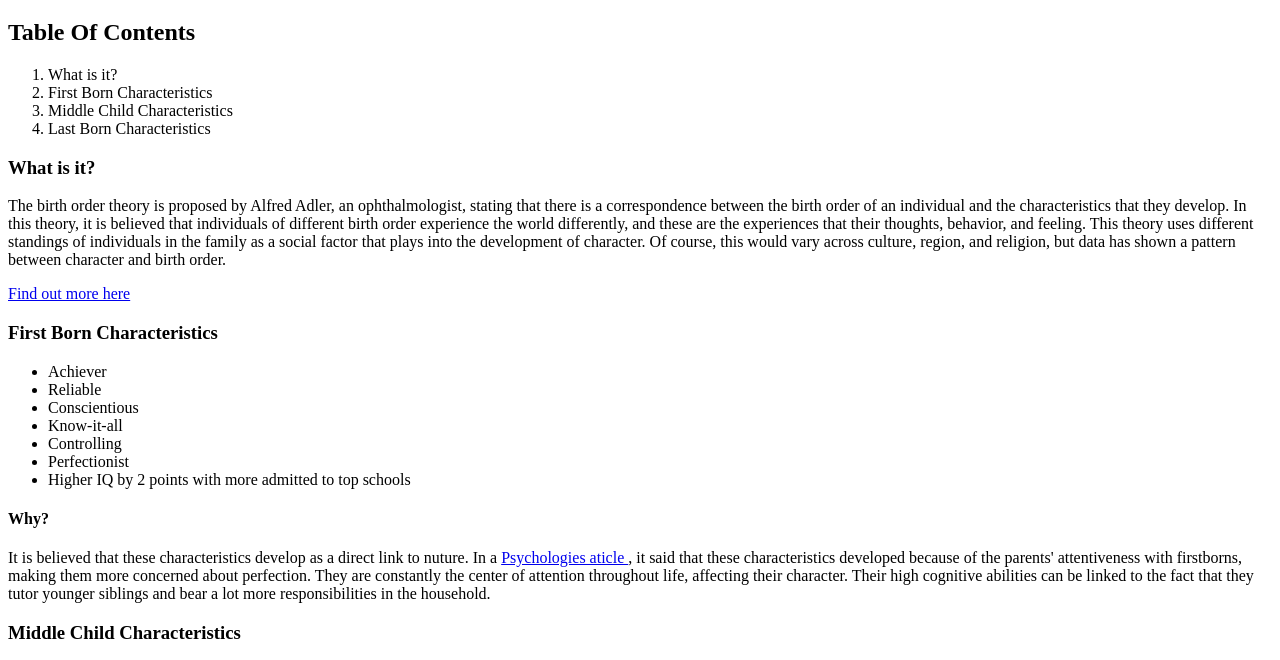
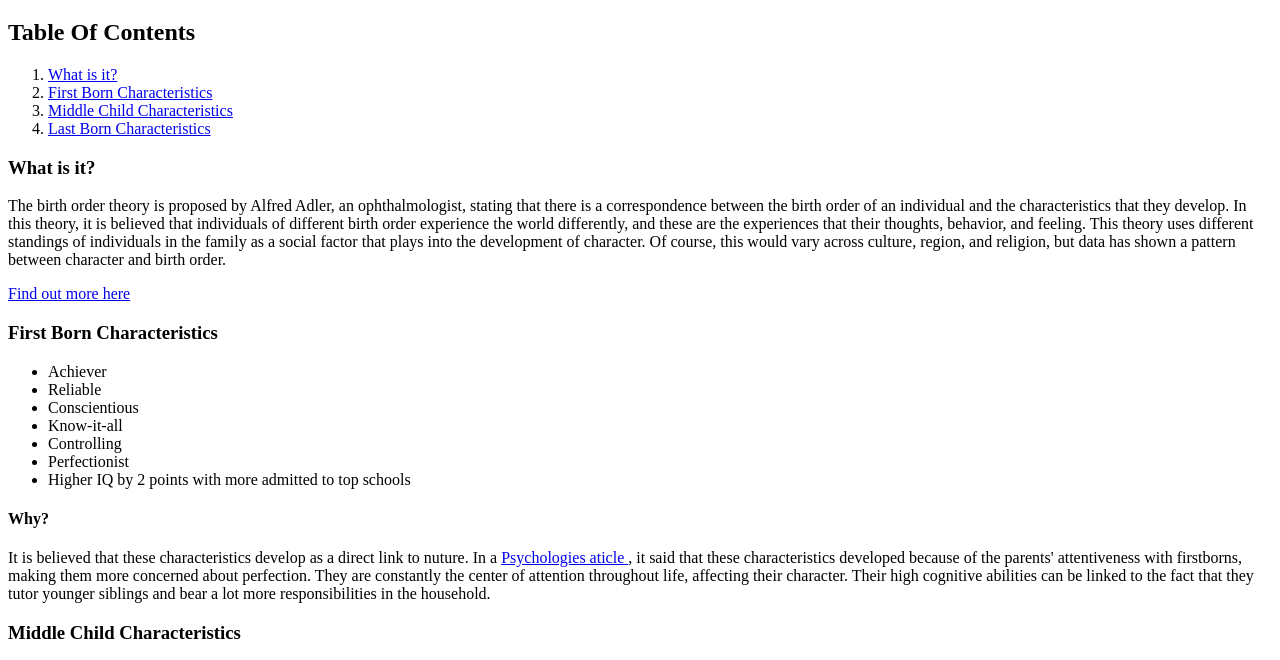
Before and after one commit to Susanchen2005/web, a plain HTML site: page plain.html in a window 1280 px wide. Shown: the part 61-721 px from the top of the page. Drawn offline with Linux system fonts and the light colour scheme.

Commit message:
Update plain.html

```diff
--- a/plain.html
+++ b/plain.html
@@ -6,20 +6,24 @@
   <h1> Birth Order Effects </h1>
   <h2> Table Of Contents </h2>
   <ol>
-    <li> What is it? </li>
-    <li> First Born Characteristics </li>
-    <li> Middle Child Characteristics </li>
-    <li> Last Born Characteristics </li>
-  </ol>
-  <h3> What is it? </h3>
-  <p> The birth order theory is proposed by Alfred Adler, an ophthalmologist, stating that there is a correspondence
+    <li> <a href="#What is it"> What is it? </a> </li>
+    <li> <a href="#First Born Characteristics">First Born Characteristics </a> </li>
+    <li> <a href="#Middle Child Characteristics">Middle Child Characteristics </a> </li>
+    <li> <a href="#Last Born Characteristics">Last Born
+Characteristics </a> </li>
+ </ol>
+
+
+<h3 id="What is it"> What is it? </h3>
+ <p> The birth order theory is proposed by Alfred Adler, an ophthalmologist, stating that there is a correspondence
     between the birth order of an individual and the characteristics that they develop. In this theory, it is
     believed that individuals of different birth order experience the world differently, and these are the experiences
     that their thoughts, behavior, and feeling. This theory uses different standings of individuals in the family as a
     social factor that plays into the development of character. Of course, this would vary across culture, region, and
     religion, but data has shown a pattern between character and birth order. </p>
-    <p><a href= "https://www.betterhelp.com/advice/family/birth-order-theory-insights-into-your-personality/"> Find out more here </a> </p>
-  <h3> First Born Characteristics </h3>
+<p><a href= "https://www.betterhelp.com/advice/family/birth-order-theory-insights-into-your-personality/"> Find out more here </a> </p>
+
+  <h3 id="First Born Characteristics"> First Born Characteristics </h3>
   <ul>
     <li> Achiever </li>
     <li> Reliable </li>
@@ -35,7 +39,7 @@
     developed because of the parents' attentiveness with firstborns, making them more concerned about perfection. They are
     constantly the center of attention throughout life, affecting their character. Their high cognitive abilities can be
     linked to the fact that they tutor younger siblings and bear a lot more responsibilities in the household. </p>
-<h3> Middle Child Characteristics </h3>
+<h3 id="Middle Child Characteristics"> Middle Child Characteristics </h3>
   <ul>
     <li> Flexible </li>
     <li> Social </li>
@@ -52,7 +56,7 @@
   stand in between them. Because of their flexibility, it allows them to be socialable. Their struggle to be heard lies mostly in the
   fact that there is only two parents whose attention is mostly addressed towards the older and youngest child at times.
 
-<h3> Last Born Characteristics </h3>
+<h3 id="Last Born Characteristics"> Last Born Characteristics </h3>
   <ul>
     <li> Risk-taker </li>
     <li> Outgoing </li>
```
